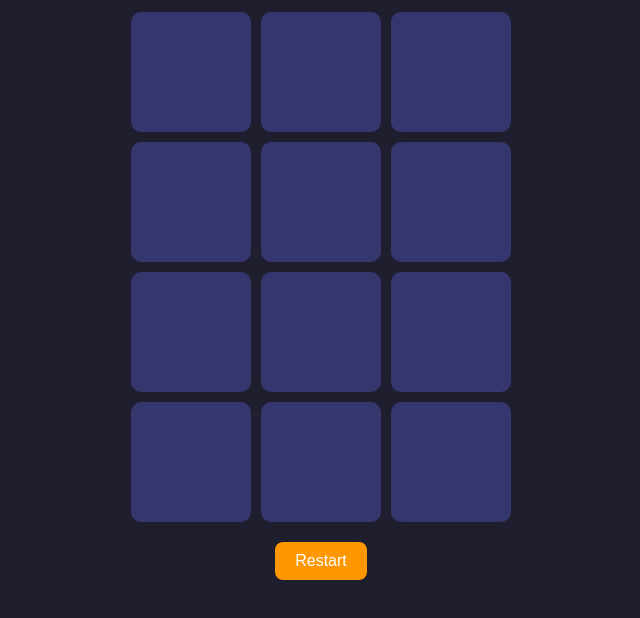
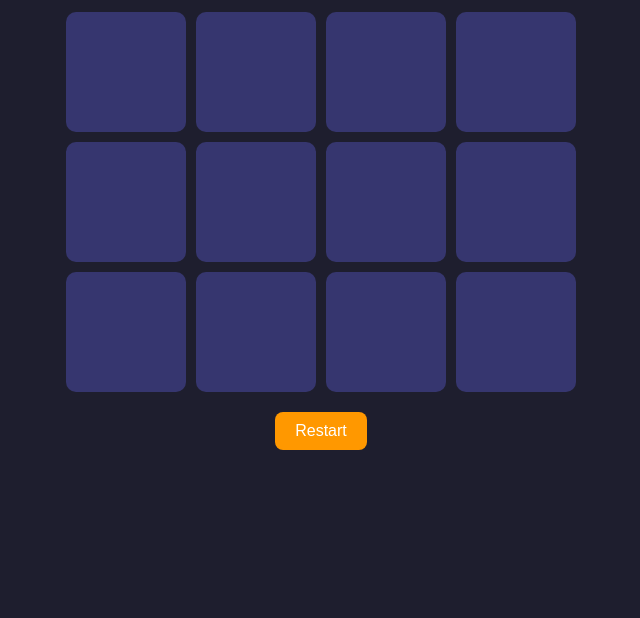
Before and after one commit to Maha-an/Pair-Up, a plain HTML site: page index.html in a window 1280 px wide. Shown: the part 104-722 px from the top of the page, without its empty margins (319-959 px from the left). Drawn offline with Linux system fonts and the light colour scheme.

Commit message:
Update game layout and symbol display

```diff
--- a/index.html
+++ b/index.html
@@ -33,8 +33,8 @@
     #board {
       display: grid;
       /* 4 tiles horizontal, 3 tiles vertical with sizes */
-      grid-template-columns: repeat(3, 120px);
-      grid-template-rows: repeat(4, 120px);
+      grid-template-columns: repeat(4, 120px);
+      grid-template-rows: repeat(3, 120px);
       gap: 10px;
     }
 
```
